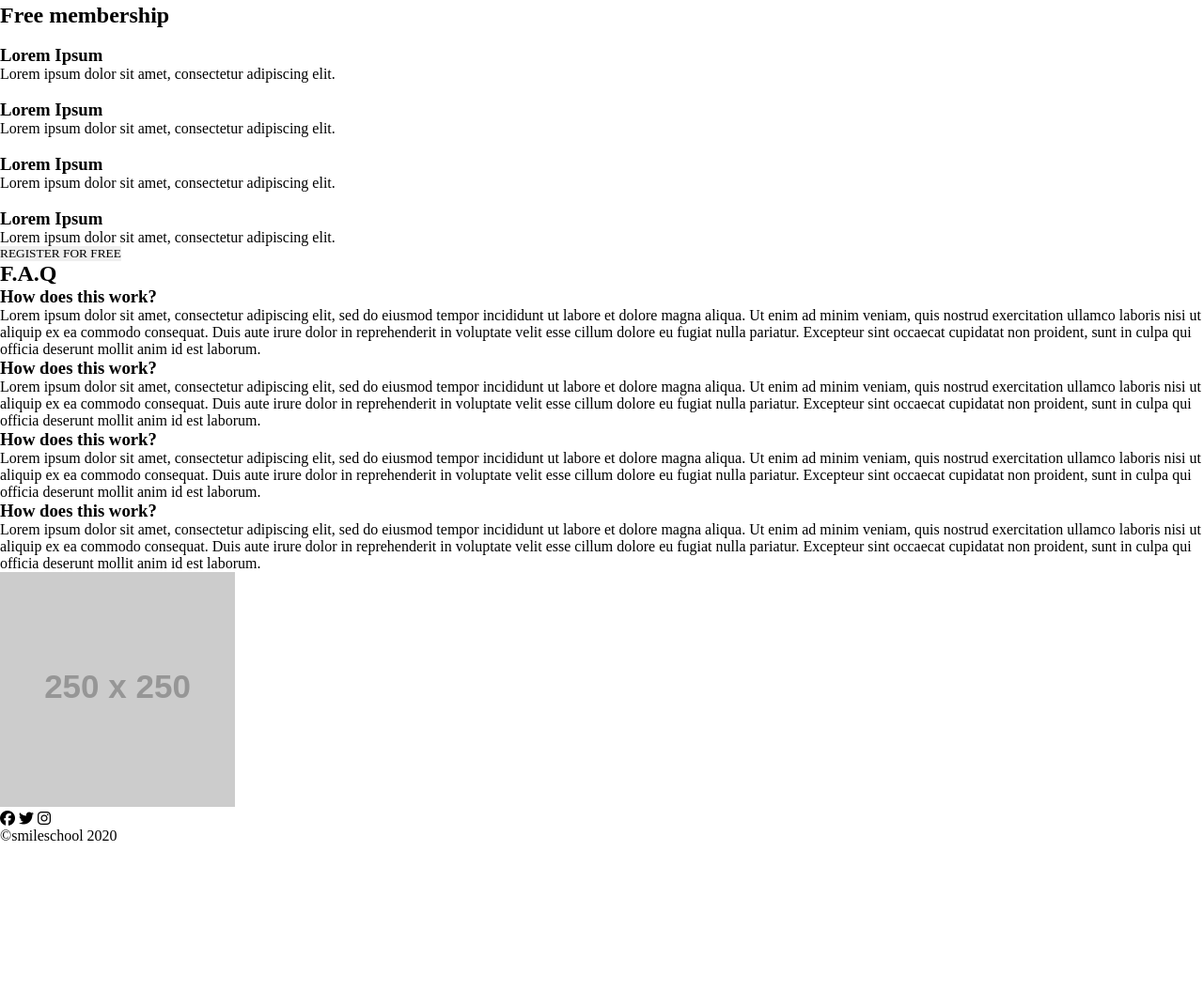
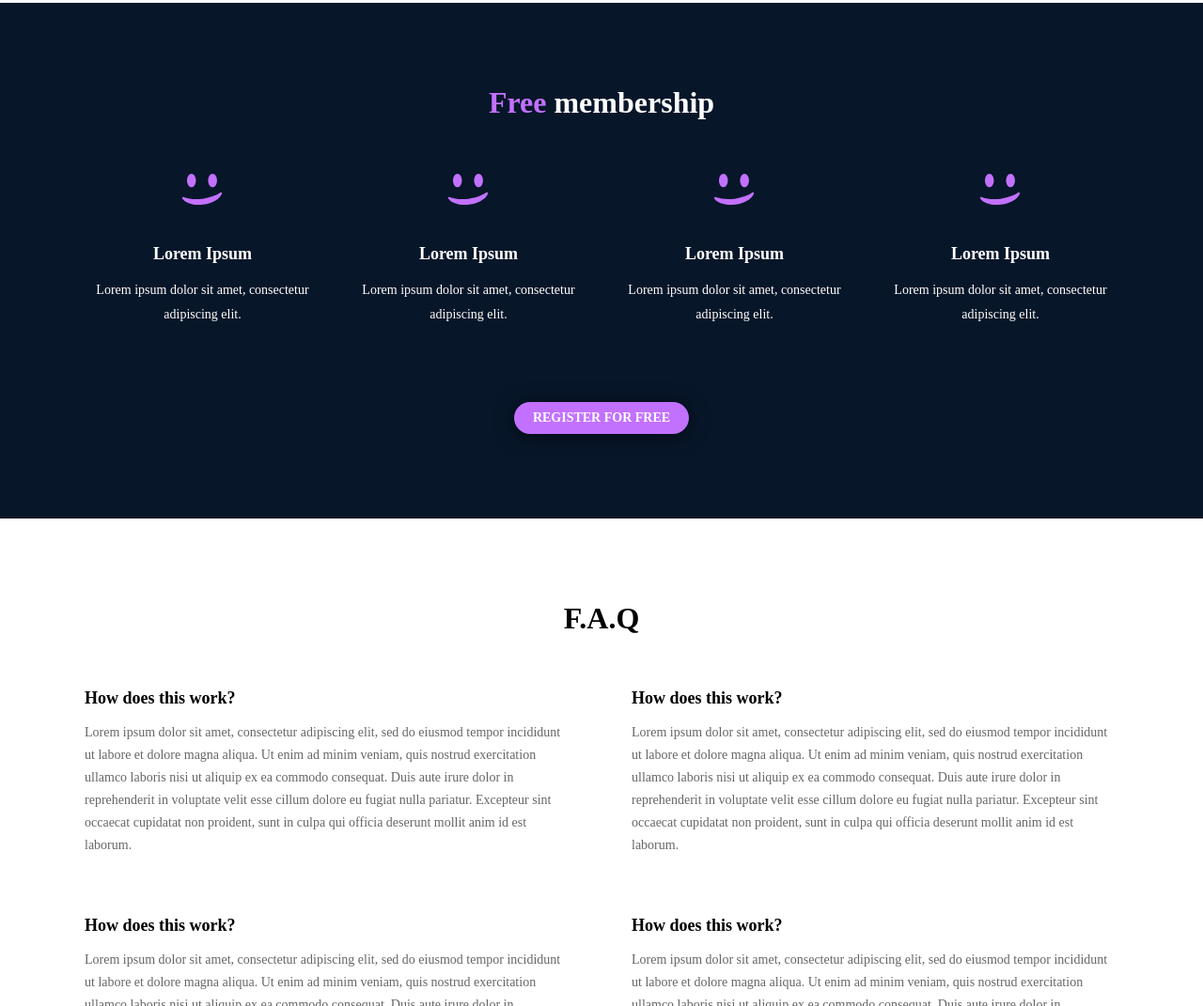
Before and after one commit to Olivier0324/alx_html_css, a plain HTML site: page css_advanced/index.html in a window 1280 px wide. Shown: the part 1729-2800 px from the top of the page at 94% size. Before the commit the page ends 2628 px from the top, so only its background shows below. Drawn offline with Linux system fonts and the light colour scheme; placeholder pictures from the web are drawn by us.

Commit message:
Added some images and style whole page

```diff
--- a/css_advanced/css/styles.css
+++ b/css_advanced/css/styles.css
@@ -84,6 +84,7 @@ nav ul a {
   border-radius: 22px;
   padding: 10px 20px;
   cursor: pointer;
+  color: #FFFFFF;
 }
 /* end of intro__text  */
 .pros h2 {
@@ -263,3 +264,139 @@ color: #C271FF;
 
 }
 /* end of tutorial styles */
+
+.membership {
+  padding: 90px 0;
+  background: #071629;
+  color: #fff;
+
+}
+.membership h2 {
+  font-weight: 700;
+  font-size: 32px;
+  line-height: 100%;
+  letter-spacing: 0px;
+  text-align: center;
+  margin-bottom: 60px;
+}
+.membership h2 span {
+  color: #c271ff;
+}
+.membership__wrapper{
+  display: grid;
+  grid-template-columns: repeat(4,4fr);
+  gap: 2rem;
+  text-align: center;
+  margin-bottom: 5rem;
+}
+.membership__wrapper div svg{
+  margin-bottom: 9rem;
+  display: block;
+}
+.membership__wrapper h3{
+  font-weight: 600;
+  font-size: 18px;
+  line-height: 26px;
+  letter-spacing: 0px;
+  text-align: center;
+  margin-bottom: .8rem;
+  margin-top: 2rem;
+
+}
+.membership__wrapper p{
+font-weight: 400;
+font-size: 14px;
+line-height: 26px;
+letter-spacing: 0px;
+text-align: center;
+
+}
+.membership button{
+  background-color: #c271ff;
+  box-shadow: 0px 2px 20px 0px #00000080;
+  font-family: Source Sans Pro;
+  font-weight: 600;
+  font-size: 14px;
+  line-height: 100%;
+  letter-spacing: 0px;
+  text-align: center;
+  width: 162;
+  height: 44;
+  border-radius: 22px;
+  padding: 10px 20px;
+  cursor: pointer;
+  color: #FFFFFF;
+  margin: auto;
+}
+/* End of membership styling */
+.faqs {
+  padding: 90px 0;
+}
+.faqs h2 {
+  font-weight: 700;
+  font-size: 32px;
+  line-height: 100%;
+  letter-spacing: 0px;
+  text-align: center;
+  margin-bottom: 60px;
+}
+.faq__wrapper{
+  display: flex;
+  gap: 4rem;
+}
+.faq__row{
+  display: flex;
+  gap: 4rem;
+  flex-direction: column;
+}
+.faq__card h3{
+font-weight: 700;
+font-size: 18px;
+line-height: 100%;
+letter-spacing: 0px;
+margin-bottom: 1rem;
+}
+.faq__card > div:nth-child(2){
+  font-weight: 400;
+  font-size: 14px;
+  line-height: 24px;
+  letter-spacing: 0px;
+  opacity: 0.6;
+}
+/* end of F.A.Q section */
+.footer{
+background-color: #071629;
+padding: 90px 0;
+color: #fff;
+}
+.footer p{
+text-align: center;
+opacity: 0.6;
+font-weight: 400;
+font-size: 12px;
+line-height: 100%;
+letter-spacing: 0px;
+
+}
+.footer__details{
+display: flex;
+justify-content: space-between;
+align-items: center;
+}
+.footer__icons{
+  display: flex;
+  gap: 2rem;
+}
+.footer__icons i{
+ padding: .8rem;
+ color: #071629;
+ background-color: #fff;
+ border-radius: 2rem;
+ display: flex;
+ align-items: center;
+ justify-content: center;
+ font-weight: 700;
+ font-size: 1.2rem;
+ cursor: pointer;
+
+}
--- a/css_advanced/index.html
+++ b/css_advanced/index.html
@@ -203,46 +203,39 @@
         </div>
       </section>
       <section class="membership">
-        <h2>Free membership</h2>
+        <div class="container">
+            <h2><span>Free</span> membership</h2>
+            <div class="membership__wrapper">
                 <div>
-          <img src="./images/smile.svg" alt="" />
+                    <img src="./images/smile.svg" alt="Simile image" />
                     <h3>Lorem Ipsum</h3>
                     <p>Lorem ipsum dolor sit amet, consectetur adipiscing elit.</p>
                 </div>
                 <div>
-          <img src="./images/smile.svg" alt="" />
+                    <img src="./images/smile.svg" alt="Simile image" />
                     <h3>Lorem Ipsum</h3>
                     <p>Lorem ipsum dolor sit amet, consectetur adipiscing elit.</p>
                 </div>
                 <div>
-          <img src="./images/smile.svg" alt="" />
+                    <img src="./images/smile.svg" alt="Simile image" />
                     <h3>Lorem Ipsum</h3>
                     <p>Lorem ipsum dolor sit amet, consectetur adipiscing elit.</p>
                 </div>
                 <div>
-          <img src="./images/smile.svg" alt="" />
+                    <img src="./images/smile.svg" alt="Simile image" />
                     <h3>Lorem Ipsum</h3>
                     <p>Lorem ipsum dolor sit amet, consectetur adipiscing elit.</p>
                     </div>
+            </div>
             <button>REGISTER FOR FREE</button>
+        </div>
       </section>
-      <section>
+      <section class="faqs">
+        <div class="container">
             <h2>F.A.Q</h2>
-        <div>
-          <div>
-            <div>
-              <h3>How does this work?</h3>
-            </div>
-            <div>
-              Lorem ipsum dolor sit amet, consectetur adipiscing elit, sed do
-              eiusmod tempor incididunt ut labore et dolore magna aliqua. Ut
-              enim ad minim veniam, quis nostrud exercitation ullamco laboris
-              nisi ut aliquip ex ea commodo consequat. Duis aute irure dolor in
-              reprehenderit in voluptate velit esse cillum dolore eu fugiat
-              nulla pariatur. Excepteur sint occaecat cupidatat non proident,
-              sunt in culpa qui officia deserunt mollit anim id est laborum.
-            </div>
-
+            <div class="faq__wrapper">
+                <div class="faq__row">
+                 <div class="faq__card">
                        <div>
                         <h3>How does this work?</h3>
                     </div>
@@ -256,19 +249,8 @@
                         sunt in culpa qui officia deserunt mollit anim id est laborum.
                  </div>
                     </div>
-          <div>
-            <div>
-              <h3>How does this work?</h3>
-            </div>
-            <div>
-              Lorem ipsum dolor sit amet, consectetur adipiscing elit, sed do
-              eiusmod tempor incididunt ut labore et dolore magna aliqua. Ut
-              enim ad minim veniam, quis nostrud exercitation ullamco laboris
-              nisi ut aliquip ex ea commodo consequat. Duis aute irure dolor in
-              reprehenderit in voluptate velit esse cillum dolore eu fugiat
-              nulla pariatur. Excepteur sint occaecat cupidatat non proident,
-              sunt in culpa qui officia deserunt mollit anim id est laborum.
-            </div>
+
+                 <div class="faq__card">
                        <div>
                         <h3>How does this work?</h3>
                     </div>
@@ -283,13 +265,45 @@
                  </div>
                     </div>
                 </div>
+                <div class="faq__row">
+                 <div class="faq__card">
+                       <div>
+                        <h3>How does this work?</h3>
+                    </div>
+                    <div>
+                        Lorem ipsum dolor sit amet, consectetur adipiscing elit, sed do
+                        eiusmod tempor incididunt ut labore et dolore magna aliqua. Ut
+                        enim ad minim veniam, quis nostrud exercitation ullamco laboris
+                        nisi ut aliquip ex ea commodo consequat. Duis aute irure dolor in
+                        reprehenderit in voluptate velit esse cillum dolore eu fugiat
+                        nulla pariatur. Excepteur sint occaecat cupidatat non proident,
+                        sunt in culpa qui officia deserunt mollit anim id est laborum.
+                 </div>
+                    </div>
+                 <div class="faq__card">
+                       <div>
+                        <h3>How does this work?</h3>
+                    </div>
+                    <div>
+                        Lorem ipsum dolor sit amet, consectetur adipiscing elit, sed do
+                        eiusmod tempor incididunt ut labore et dolore magna aliqua. Ut
+                        enim ad minim veniam, quis nostrud exercitation ullamco laboris
+                        nisi ut aliquip ex ea commodo consequat. Duis aute irure dolor in
+                        reprehenderit in voluptate velit esse cillum dolore eu fugiat
+                        nulla pariatur. Excepteur sint occaecat cupidatat non proident,
+                        sunt in culpa qui officia deserunt mollit anim id est laborum.
+                 </div>
+                    </div>
+                </div>
+            </div>
+        </div>
       </section>
     </main>
-    <footer>
-      <section>
-        <div>
-          <img src="https://fakeimg.pl/250x250?text=Sample+Logo" alt="logo" />
-          <div>
+    <footer class="footer">
+      <section class="container">
+        <div class="footer__details">
+          <img src="./images/logo.png" alt="logo" />
+          <div class="footer__icons">
             <i class="fa-brands fa-facebook"></i>
             <i class="fa-brands fa-twitter"></i>
             <i class="fa-brands fa-instagram"></i>
```
Also changed, not shown: css_advanced/images/smile.svg (added). Lines whose indentation alone changed are shown as unchanged.
